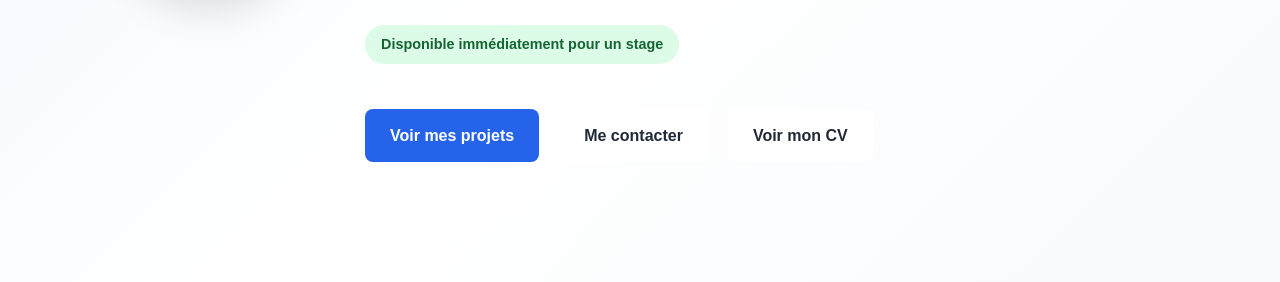
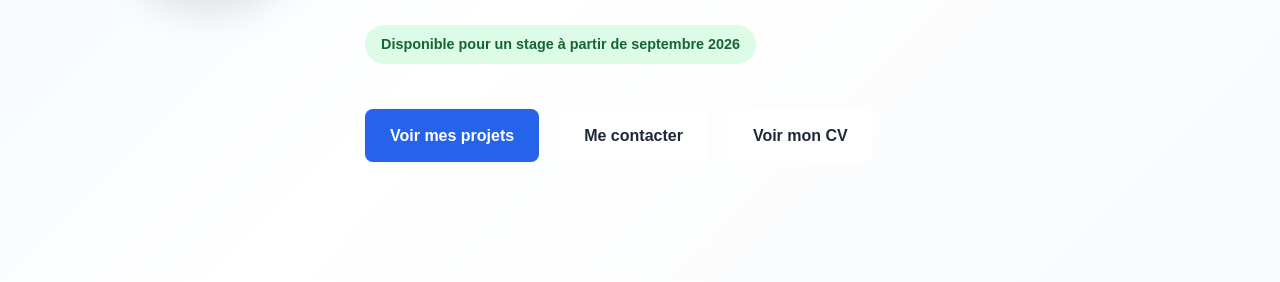
Before and after one commit to mairaedii25-spec/portfolio, a plain HTML site: page index.html in a window 1280 px wide. Shown: the part 518-800 px from the top of the page. Drawn offline with Linux system fonts and the light colour scheme.

Commit message:
Mise à jour de la disponibilité pour le stage

```diff
--- a/index.html
+++ b/index.html
@@ -129,7 +129,7 @@
 
             <p class="availability">
 
-                Disponible immédiatement pour un stage
+                Disponible pour un stage à partir de septembre 2026
 
             </p>
 
```
